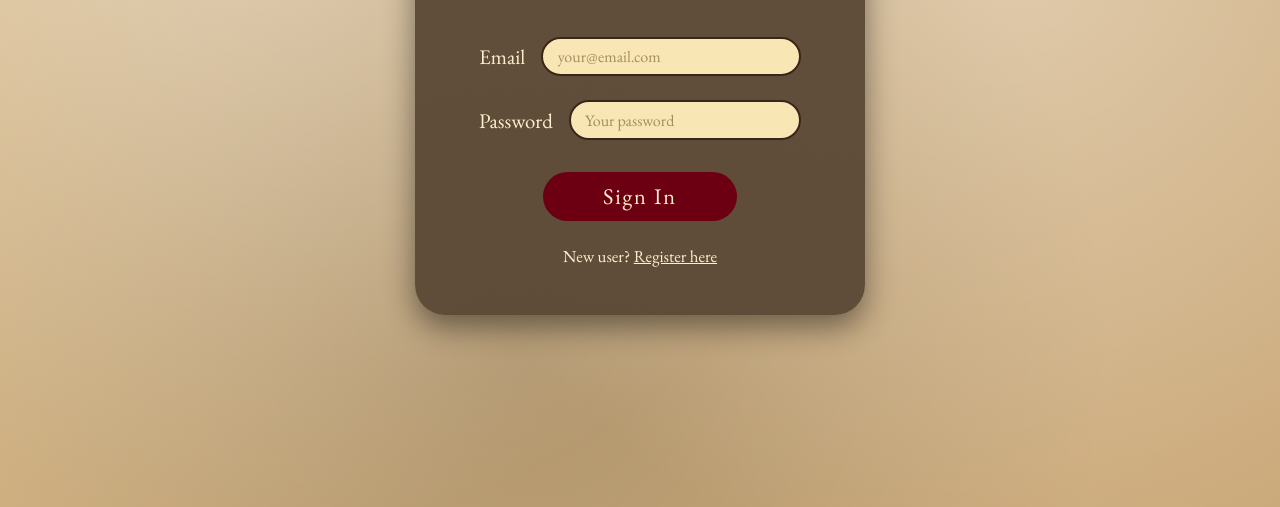
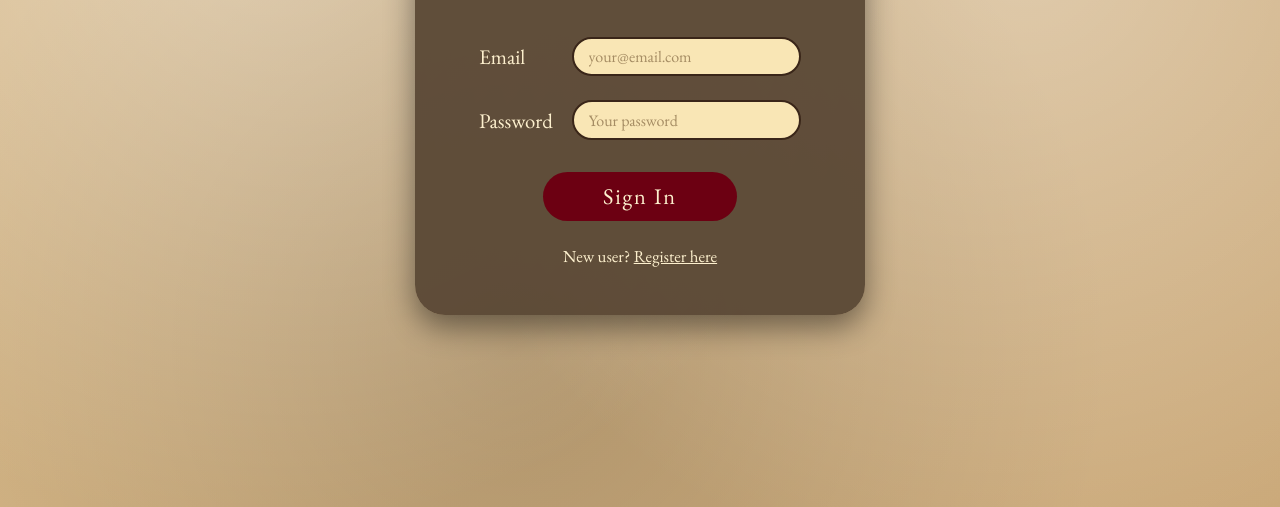
Before and after one commit to emiwe3/CS50FinalProject, a plain HTML site: page docs/login.html in a window 1280 px wide. Shown: the part 293-800 px from the top of the page. Drawn offline with nearby package versions, Linux system fonts and the light colour scheme.

Commit message:
Initial commit

```diff
--- a/docs/auth.css
+++ b/docs/auth.css
@@ -39,14 +39,15 @@ h1 {
   margin-bottom: 1.5rem;
   display: flex;
   align-items: center;
-  justify-content: space-between;
   gap: 1rem;
 }
 
 .label {
   font-size: 1.3rem;
-  white-space: nowrap;
+  width: 180px;       /* keeps all labels aligned */
+  text-align: left;
 }
+
 
 input[type="email"],
 input[type="password"] {
```
